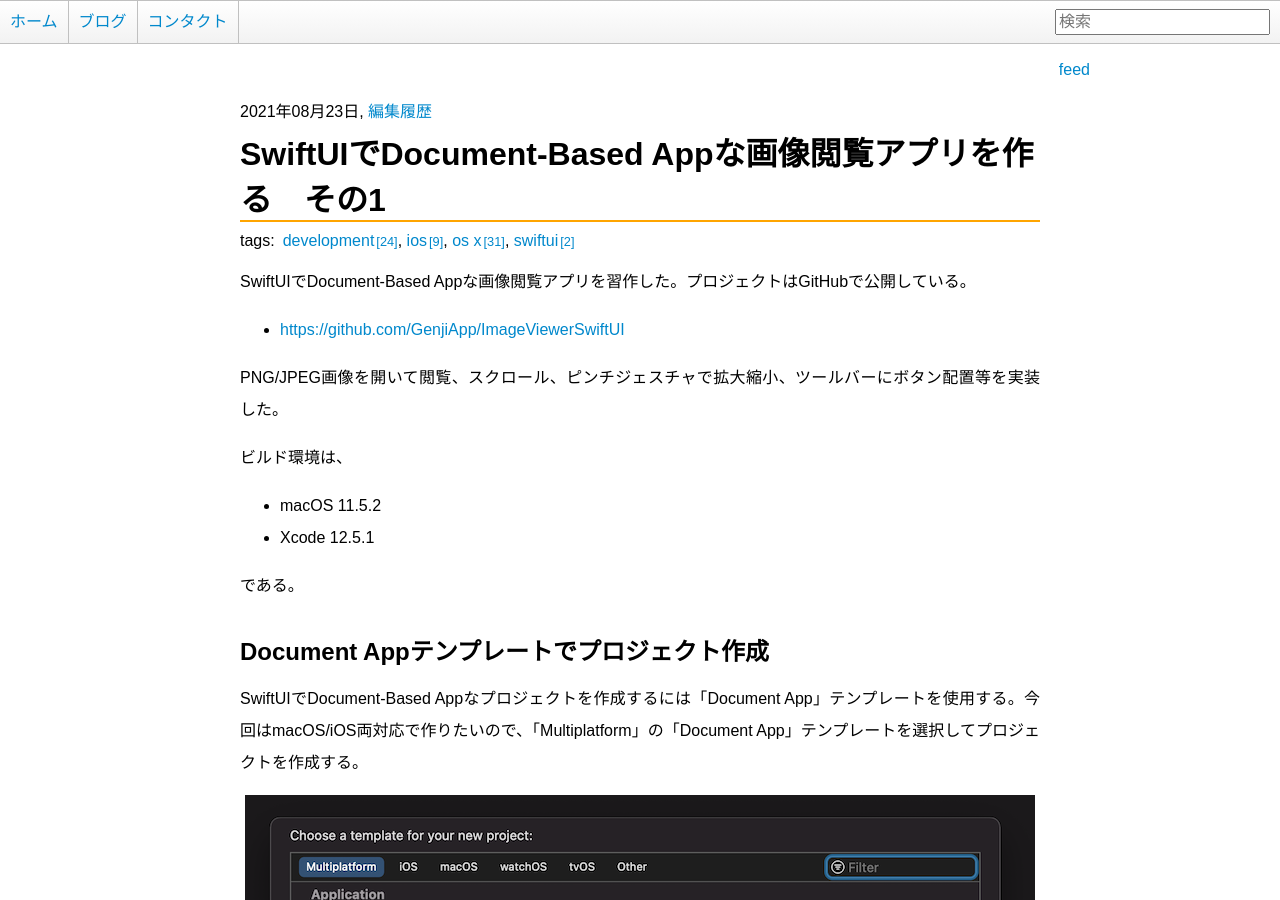
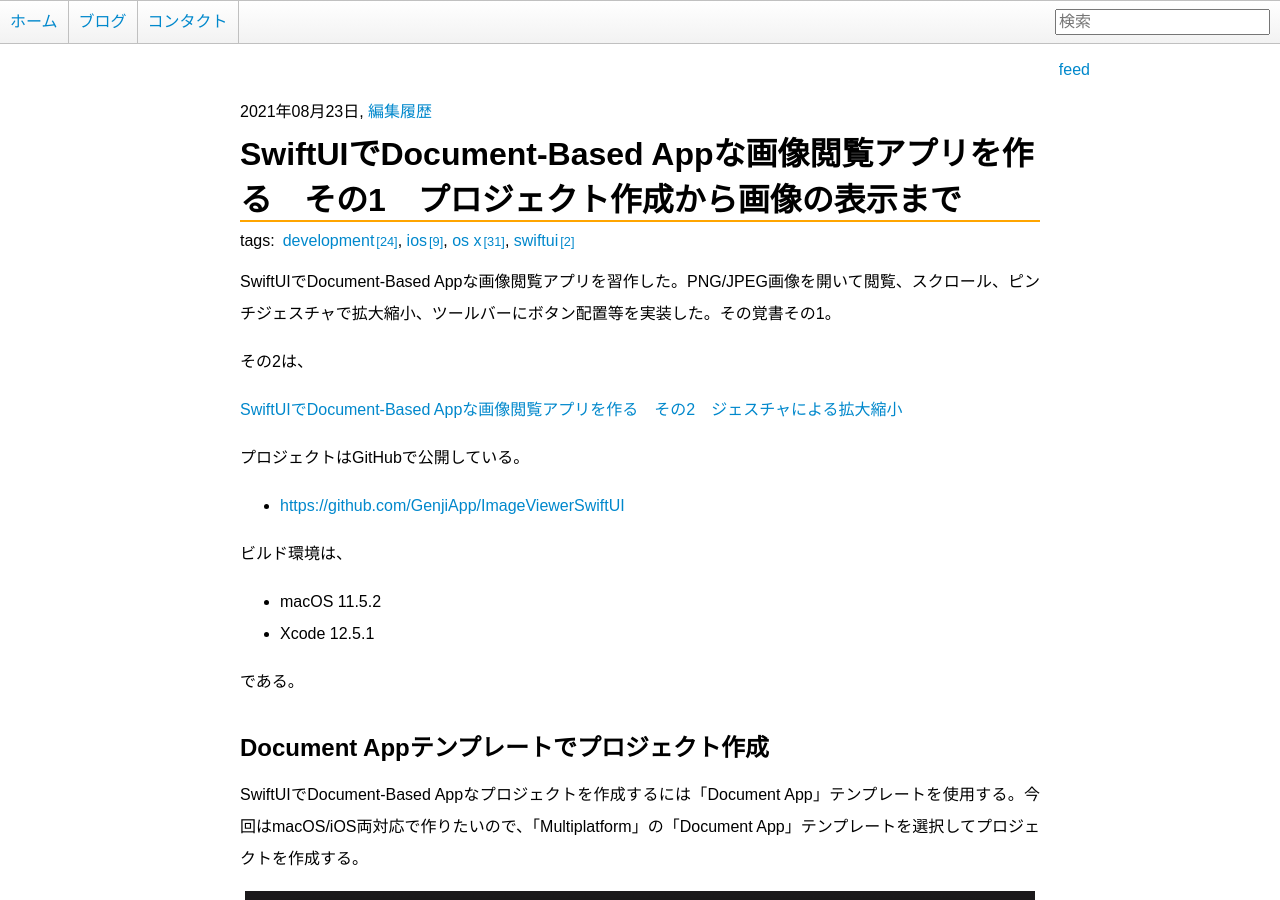
Before and after one commit to GenjiApp/genjiapp.github.io, a Jekyll site: the page built from _posts/2021-08-23-building-swiftui-document-based-app-part1.md, in a window 1280 px wide and 900 px high. Built offline with Jekyll 4.4.1, drawn with Linux system fonts in a browser that asks for light colours; some of the changed text lies outside the part shown.

Commit message:
edit post 'building-swiftui-document-based-app-part1'

```diff
--- a/_posts/2021-08-23-building-swiftui-document-based-app-part1.md
+++ b/_posts/2021-08-23-building-swiftui-document-based-app-part1.md
@@ -1,14 +1,18 @@
 ---
-title: SwiftUIでDocument-Based Appな画像閲覧アプリを作る　その1
+title: SwiftUIでDocument-Based Appな画像閲覧アプリを作る　その1　プロジェクト作成から画像の表示まで
 layout: post
 tags: [development, swiftui, os x, ios]
 ---
 
-SwiftUIでDocument-Based Appな画像閲覧アプリを習作した。プロジェクトはGitHubで公開している。
+SwiftUIでDocument-Based Appな画像閲覧アプリを習作した。PNG/JPEG画像を開いて閲覧、スクロール、ピンチジェスチャで拡大縮小、ツールバーにボタン配置等を実装した。その覚書その1。
+
+その2は、
+
+[SwiftUIでDocument-Based Appな画像閲覧アプリを作る　その2　ジェスチャによる拡大縮小]({% post_url 2021-08-24-building-swiftui-document-based-app-part2 %})
+
+プロジェクトはGitHubで公開している。
 
 - [https://github.com/GenjiApp/ImageViewerSwiftUI](https://github.com/GenjiApp/ImageViewerSwiftUI)
-
-PNG/JPEG画像を開いて閲覧、スクロール、ピンチジェスチャで拡大縮小、ツールバーにボタン配置等を実装した。
 
 ビルド環境は、
 
```
Also changed, not shown: other parts of _posts/2021-08-23-building-swiftui-document-based-app-part1.md (+1 -1 lines).
